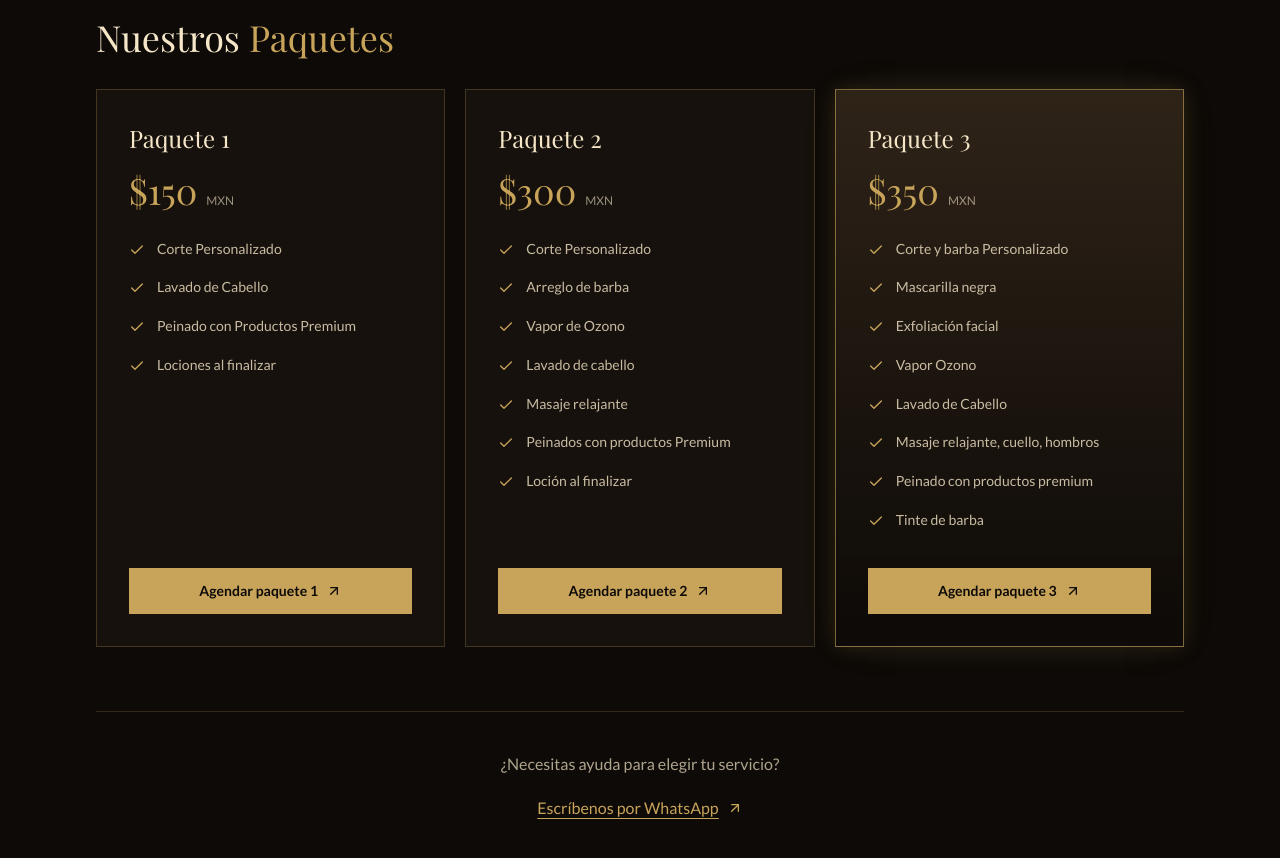
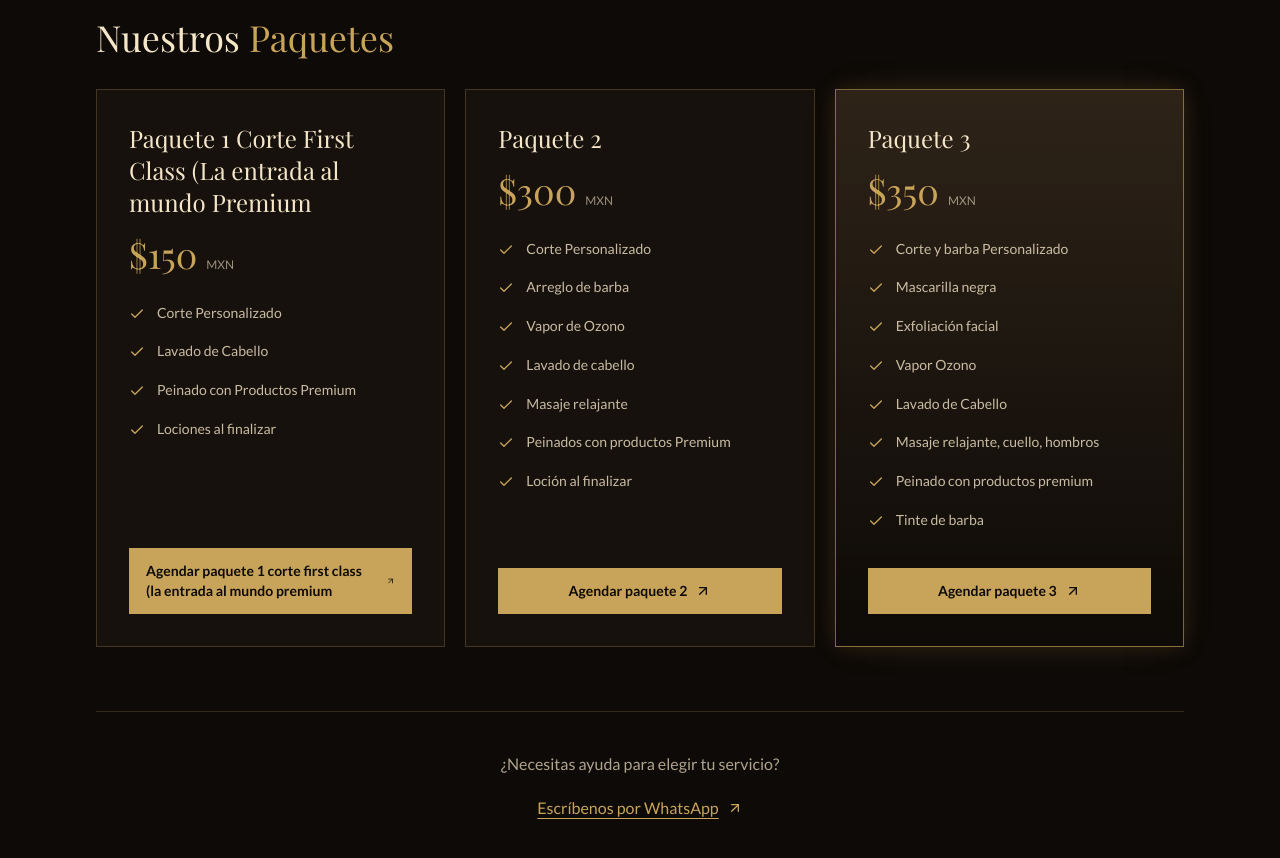
Before and after one commit to delahuasteca/barberiacarlyn, a Next.js app: page /barber-studio in a window 1280 px wide. Shown: the part 1300-2158 px from the top of the page. Built offline with nearby package versions, Linux system fonts and the light colour scheme.

Commit message:
Update page.tsx

```diff
--- a/src/app/barber-studio/page.tsx
+++ b/src/app/barber-studio/page.tsx
@@ -26,7 +26,7 @@ const services = [
 
 const packages = [
   {
-    name: "Paquete 1", price: 150,
+    name: "Paquete 1 Corte First Class (La entrada al mundo Premium", price: 150,
     items: ["Corte Personalizado", "Lavado de Cabello", "Peinado con Productos Premium", "Lociones al finalizar"],
   },
   {
```
